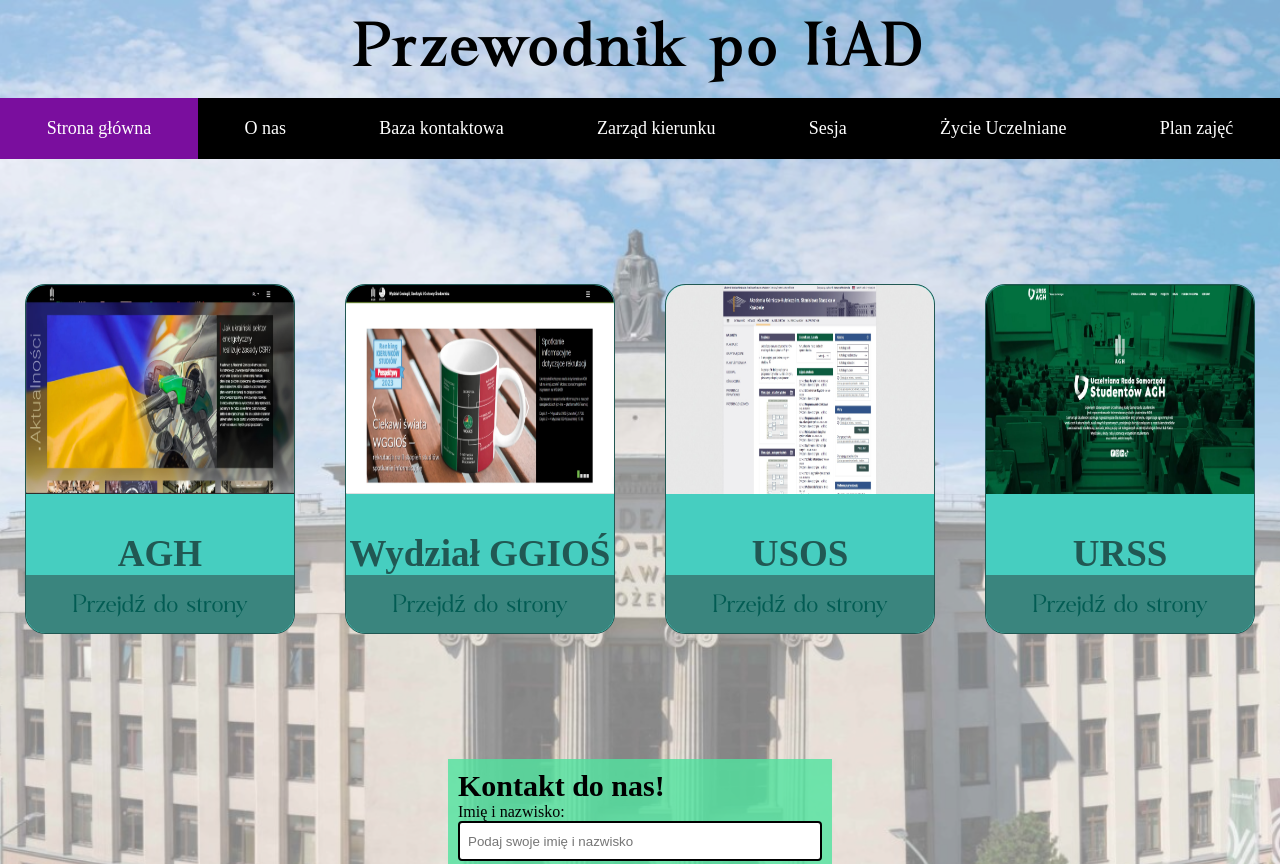
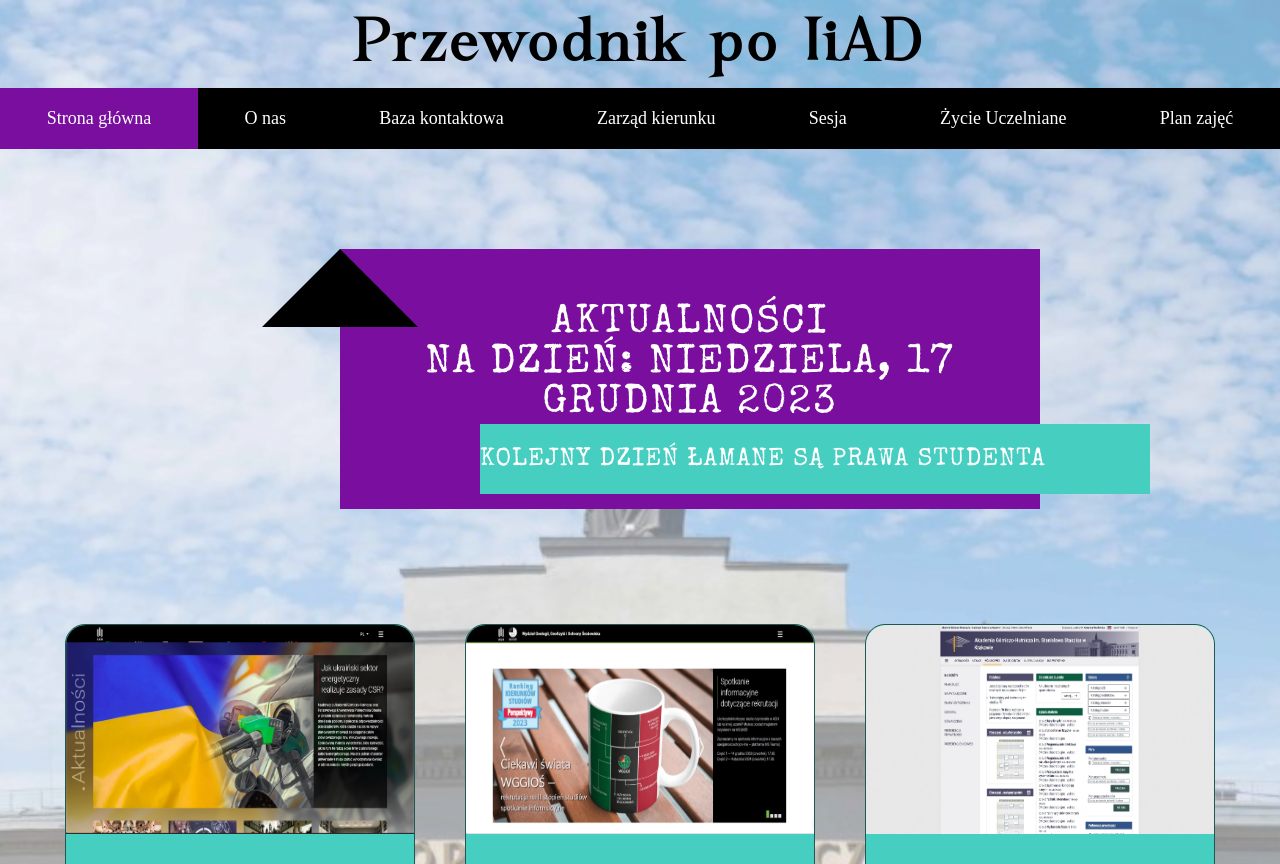
Before and after one commit to K4sienka/Project_HTML_CSS, a plain HTML site: page Glowna/StronaGlowna.html in a window 1280 px wide. Shown: the top 864 px of the page. Drawn offline with Linux system fonts and the light colour scheme; a script that the page names is missing; files whose address does not match are found by name; a web font is replaced by a local one.

Commit message:
news_w_procesie

```diff
--- a/Glowna/StronaGlowna.html
+++ b/Glowna/StronaGlowna.html
@@ -49,7 +49,14 @@
         </div>
 
             <!--Aktualnosci-->
-
+            <div class="ticker-wrapper">
+                <div class="bigHeading">
+                    <br>Aktualności</br>Na dzień: <span id="currentDateContainer"></span> <!--data--><br>
+                    <div class="text-update">
+                        <p>Kolejny dzień łamane są prawa studenta</p>
+                    </div>
+                </div>
+            </div>
             <script src="data.js"></script>
             <script src="strzalki.js"></script>
 
--- a/Glowna/data.js
+++ b/Glowna/data.js
@@ -1,10 +1,53 @@
-// JavaScript do aktualizacji daty
 document.addEventListener("DOMContentLoaded", function () {
     var currentDateContainer = document.getElementById("currentDateContainer");
     var currentDate = new Date();
-    var options = { Weekday: 'long', year: 'numeric', month: 'long', day: 'numeric' };
+    var options = { weekday: 'long', year: 'numeric', month: 'long', day: 'numeric' };
     var formattedDate = currentDate.toLocaleDateString('pl-PL', options);
 
-    //napis "Dzisiaj mamy:" jak i datę w jednym elemencie span
-    currentDateContainer.innerHTML =  "<span>" + "Dzisiaj mamy:" + formattedDate + "</span>";
+    // Ustaw datę wewnątrz elementu span
+    currentDateContainer.innerHTML = formattedDate;
 });
+
+
+
+//strzalki
+const bannerText = document.getElementById('bannerText');
+const scrollLeftBtn = document.getElementById('scroll-left');
+const scrollRightBtn = document.getElementById('scroll-right');
+
+let currentIndex = 0;
+
+function showCurrentText() {
+    const children = bannerText.children;
+
+    for (let i = 0; i < children.length; i++) {
+        if (i === currentIndex) {
+            children[i].style.display = 'block';
+        } else {
+            children[i].style.display = 'none';
+        }
+    }
+}
+
+function scrollLeft() {
+    currentIndex = (currentIndex - 1 + bannerText.children.length) % bannerText.children.length;
+    showCurrentText();
+    bannerText.style.animation = 'none'; // Wyłącz animację
+    void bannerText.offsetWidth; // Przeczytaj offset, aby zresetować animację
+    bannerText.style.animation = null; // Ponownie włącz animację
+}
+
+function scrollRight() {
+    currentIndex = (currentIndex + 1) % bannerText.children.length;
+    showCurrentText();
+    bannerText.style.animation = 'none'; // Wyłącz animację
+    void bannerText.offsetWidth; // Przeczytaj offset, aby zresetować animację
+    bannerText.style.animation = null; // Ponownie włącz animację
+}
+
+// Dodajemy obsługę kliknięć
+scrollLeftBtn.addEventListener('click', scrollLeft);
+scrollRightBtn.addEventListener('click', scrollRight);
+
+// Pokazujemy pierwszy tekst
+showCurrentText();
--- a/Glowna/glownastyle.css
+++ b/Glowna/glownastyle.css
@@ -24,7 +24,7 @@
     font-size: 60px;
     color: rgb(0, 0, 0);
     text-align: center;
-    padding: 20px;
+    padding: 15px;
     margin: 0;
     letter-spacing: 5px;
 }
@@ -32,7 +32,6 @@
 header{
      display: block;
      text-align: center;
-     font-size: 1.8vh;
 }
 
 
@@ -95,163 +94,78 @@
     background: rgb(0, 150, 136);
 }
 
-h3{
-    font-size: 30px;
-    font-weight: bold;
+
+/*Aktualności*/
+.ticker-wrapper{
+    position: relative;
+    max-width: 800px;
+    margin: auto;
+    padding: 100px;
 }
 
-
-
-/*Aktualnosci*/
-.blog-post {
-    margin-top: 80px;
-    display: flex;
-    flex-direction: column;
-    align-items: center;
-    margin-bottom: 50px;
-    width: 100%;
+.bigHeading{
+    display: block;
+    position: absolute;
+    font-family: 'news';
+    font-size: 40px;
+    background-color: #7a0e9e;
+    color: #FFF;
+    text-transform: uppercase;
+    padding: 15px;
+    letter-spacing: 2px;
 }
 
-.up {
-    background-color: rgb(0, 150, 136, 0.7);
-    width: 50%; /* Ustaw szerokość na 100%, aby dostosować się do kontenera nadrzędnego */
-    box-sizing: border-box;
-    padding: 10px;
-    text-align: center;
-    font-family: 'news';
-    overflow: hidden; /* Dodane, aby ukryć nadmiarowy tekst, jeśli przekroczy szerokość */
+.bigHeading::after,
+.bigHeading::before{
+    content:'';
+    width: 0;
+    position: absolute;
+    border-width: 78px;
+    border-style: solid;
+    top: 0;
+    z-index: 2;
 }
 
-.blog-post_date span {
-    color: #000000;
-    font-weight: 200px;
-    font-family: 'news';
-    font-size: 20px;
+.bigHeading::before{
+    border-color: #0000 transparent transparent transparent;
+    right: -78px;
 }
 
-.banner-card {
-    position: relative;
-    display: flex;
-    justify-content: center;
-    align-items: center;
-    width: 50%;
+.bigHeading::after{
+    border-color: transparent transparent #000 transparent;
+    left: -78px;
+    top: -78px;
 }
 
-.banner-card img {
-    width: 100%;
-    height: auto;
+.text-update{
+    height: 70px;
+    background: #46CEC0;
+    overflow: hidden;
+    position: relative;
+    color: #fff;
+    letter-spacing: 1px;
+    font-size: 25px;
+    display: flex;
+    align-items: center;
+    left: 125px;
+}
+
+.text-update p{
+    position: absolute;
+    width: 150%;
+    margin: 0;
+    text-align: left;
 
 }
 
-.banner-text{
-    position: absolute;
-    top: 435px; /* Ustaw odległość od góry */
-    left: 110px; /* Ustaw odległość od lewej strony */
-    right: 20px; /* Ustaw odległość od prawej strony */
-    color: #000000;
-    font-size: 40px;
-    font-family: 'bbc-cond';
-    display: flex;
-    animation: slideText 0.8s ease-in-out;/* Dodaj animację slideText */
-    font-weight: 600;
-}
-
-@keyframes slideText {
-    from {
-        opacity: 0;
-        transform: translateX(35%); /* Przesuń tekst poza obszar diva */
+@keyframes moving{
+    0%{
+        transform: translateX(100%);
     }
-    to {
-        opacity: 1;
-        transform: translateX(0%);
+    100%{
+        transform: translateX(-100%);
     }
 }
-
-.up h2{
-    margin-top: 20px;
-    font-size: 40px;
-    text-transform: uppercase;
-    color: #FFF;
-    letter-spacing: 5px;
-}
-
-.banner-text .child {
-    display: none;
-}
-
-
-/*Strzalki*/
-.arrow {
-    background-color: rgb(122, 14, 158);
-    color: #fff;
-    font-size: 18px;
-    padding: 10px;
-    border: none;
-    cursor: pointer;
-}
-
-#scroll-left {
-    position: absolute;
-}
-
-#scroll-right {
-    position: absolute;
-}
-
-.banner-card {
-    position: relative;
-}
-
-#scroll-left,
-#scroll-right {
-    position: absolute;
-    bottom: 20px; /* Ustaw odległość od dołu */
-    background: rgb(233, 228, 228);
-    height: 60px;
-    width: 60px;
-    border-radius: 50%;
-    top: 430px;
-}
-
-#scroll-left {
-    left: 35px; /* Ustaw odległość od lewej strony */
-}
-
-#scroll-right {
-    right: 10px; /* Ustaw odległość od prawej strony */
-}
-
-.arrow-button{
-    background: rgb(39, 38, 38);
-    height: 40px;
-    width: 40px;
-    border-radius: 50%;
-}
-
-.arrow-button:hover{
-    box-shadow: 0px 0px 3px 3px rgb(36, 27, 27);
-}
-
-.arrow-button div{
-    position: absolute;
-    height: 30px;
-    width: 30px;
-    border-top: 4px solid rgb(158, 14, 14);
-    border-left: 4px solid rgb(158, 14, 14);
-    top: 15px;
-}
-
-/* Obróć lewą strzałkę o 180 stopni */
-.arrow-button.left div{
-    transform: rotate(315deg);
-    left: 18px;
-}
-
-.arrow-button.right div{
-    transform: rotate(135deg);
-    right: 18px;
-}
-
 
 
 /*Uczelnia*/
@@ -262,9 +176,9 @@
 
 .box {
     display: flex;
-    justify-content: space-around;
-    align-items: center;
-    margin-top: 100px;
+    flex-wrap: wrap; /* Pozwala elementom zawijać się na nowej linii */
+    justify-content: center; /* Wycentrowanie elementów */
+    margin-top: 250px;
     margin-bottom: 100px;
 }
 
@@ -453,3 +367,158 @@
     src: url('uczelnia.ttf') format('truetype');
 
 }
+
+
+
+
+
+
+/*Stare aktualnosci
+.blog-post {
+    margin-top: 80px;
+    display: flex;
+    flex-direction: column;
+    align-items: center;
+    margin-bottom: 50px;
+    width: 100%;
+}
+
+.up {
+    background-color: rgb(0, 150, 136, 0.7);
+    width: 50%;
+    box-sizing: border-box;
+    padding: 10px;
+    text-align: center;
+    font-family: 'news';
+    overflow: hidden;
+}
+
+.blog-post_date span {
+    color: #000000;
+    font-weight: 200px;
+    font-family: 'news';
+    font-size: 20px;
+}
+
+.banner-card {
+    position: relative;
+    display: flex;
+    justify-content: center;
+    align-items: center;
+    width: 50%;
+}
+
+.banner-card img {
+    width: 100%;
+    height: auto;
+
+}
+
+.banner-text{
+    position: absolute;
+    top: 435px;
+    left: 110px;
+    right: 20px;
+    color: #000000;
+    font-size: 40px;
+    font-family: 'bbc-cond';
+    display: flex;
+    animation: slideText 0.8s ease-in-out;
+    font-weight: 600;
+}
+
+@keyframes slideText {
+    from {
+        opacity: 0;
+        transform: translateX(35%);
+    }
+    to {
+        opacity: 1;
+        transform: translateX(0%);
+    }
+}
+
+.up h2{
+    margin-top: 20px;
+    font-size: 40px;
+    text-transform: uppercase;
+    color: #FFF;
+    letter-spacing: 5px;
+}
+
+.banner-text .child {
+    display: none;
+}
+
+
+/*Strzalki
+.arrow {
+    background-color: rgb(122, 14, 158);
+    color: #fff;
+    font-size: 18px;
+    padding: 10px;
+    border: none;
+    cursor: pointer;
+}
+
+#scroll-left {
+    position: absolute;
+}
+
+#scroll-right {
+    position: absolute;
+}
+
+.banner-card {
+    position: relative;
+}
+
+#scroll-left,
+#scroll-right {
+    position: absolute;
+    bottom: 20px;
+    background: rgb(233, 228, 228);
+    height: 60px;
+    width: 60px;
+    border-radius: 50%;
+    top: 430px;
+}
+
+#scroll-left {
+    left: 35px;
+}
+
+#scroll-right {
+    right: 10px;
+}
+
+.arrow-button{
+    background: rgb(39, 38, 38);
+    height: 40px;
+    width: 40px;
+    border-radius: 50%;
+}
+
+.arrow-button:hover{
+    box-shadow: 0px 0px 3px 3px rgb(36, 27, 27);
+}
+
+.arrow-button div{
+    position: absolute;
+    height: 30px;
+    width: 30px;
+    border-top: 4px solid rgb(158, 14, 14);
+    border-left: 4px solid rgb(158, 14, 14);
+    top: 15px;
+}
+
+/* Obróć lewą strzałkę o 180 stopni
+.arrow-button.left div{
+    transform: rotate(315deg);
+    left: 18px;
+}
+
+.arrow-button.right div{
+    transform: rotate(135deg);
+    right: 18px;
+} */
--- a/Glowna/strzalki.js
+++ /dev/null
@@ -1,40 +0,0 @@
-const bannerText = document.getElementById('bannerText');
-const scrollLeftBtn = document.getElementById('scroll-left');
-const scrollRightBtn = document.getElementById('scroll-right');
-
-let currentIndex = 0;
-
-function showCurrentText() {
-    const children = bannerText.children;
-
-    for (let i = 0; i < children.length; i++) {
-        if (i === currentIndex) {
-            children[i].style.display = 'block';
-        } else {
-            children[i].style.display = 'none';
-        }
-    }
-}
-
-function scrollLeft() {
-    currentIndex = (currentIndex - 1 + bannerText.children.length) % bannerText.children.length;
-    showCurrentText();
-    bannerText.style.animation = 'none'; // Wyłącz animację
-    void bannerText.offsetWidth; // Przeczytaj offset, aby zresetować animację
-    bannerText.style.animation = null; // Ponownie włącz animację
-}
-
-function scrollRight() {
-    currentIndex = (currentIndex + 1) % bannerText.children.length;
-    showCurrentText();
-    bannerText.style.animation = 'none'; // Wyłącz animację
-    void bannerText.offsetWidth; // Przeczytaj offset, aby zresetować animację
-    bannerText.style.animation = null; // Ponownie włącz animację
-}
-
-// Dodajemy obsługę kliknięć
-scrollLeftBtn.addEventListener('click', scrollLeft);
-scrollRightBtn.addEventListener('click', scrollRight);
-
-// Pokazujemy pierwszy tekst
-showCurrentText();
```
